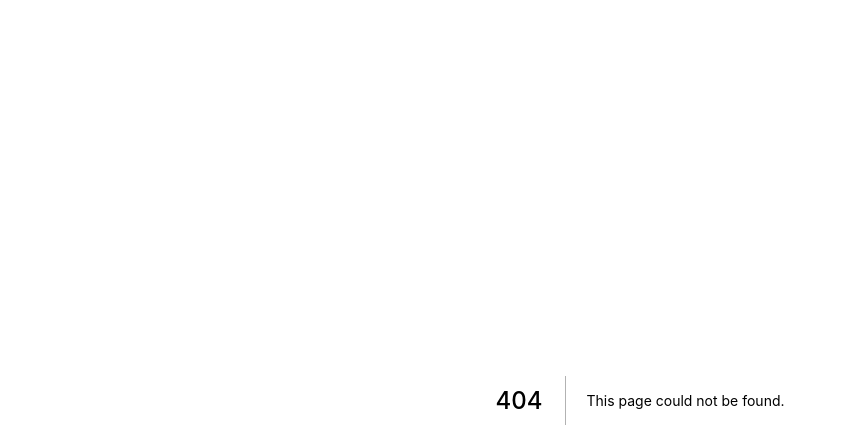
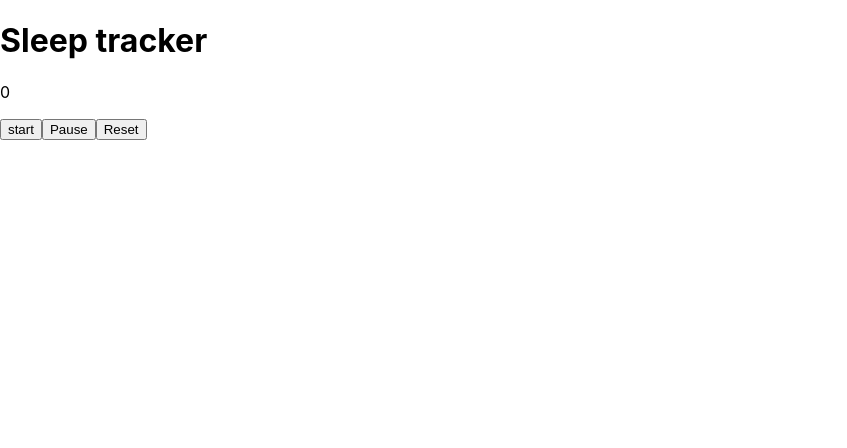
Before and after one commit to okorie2/tracker, a Next.js app: page /tracker/tracker in a window 1280 px wide. Before the commit this address had no page. Shown: the top 448 px of the page, without its empty margins (0-847 px from the left). Built offline with nearby package versions, Linux system fonts and the light colour scheme.

Commit message:
rough sketch of the logic required for the tracker

```diff
--- /dev/null
+++ b/pages/tracker/tracker.js
@@ -0,0 +1,35 @@
+import React, { useState } from "react";
+
+export default function index() {
+  const [count, setCount] = useState(0);
+  const [int, setInt] = useState(0);
+  const startCounter = () => {
+    //clicking  twice on the button that calls this function breaks things.
+    setInt(
+      setInterval(() => {
+        setCount((count += 1));
+        // return count;
+      }, 1000)
+    );
+  };
+  const stopCounter = () => {
+    clearInterval(int);
+  };
+  const resetCounter = () => {
+    clearInterval(int);
+
+    setCount(0);
+    console.log(count);
+  };
+  return (
+    <>
+      <div>
+        <h1>Sleep tracker</h1>
+        <p>{count}</p>
+        <button onClick={startCounter}>start</button>
+        <button onClick={stopCounter}>Pause</button>
+        <button onClick={resetCounter}>Reset</button>
+      </div>
+    </>
+  );
+}
```
